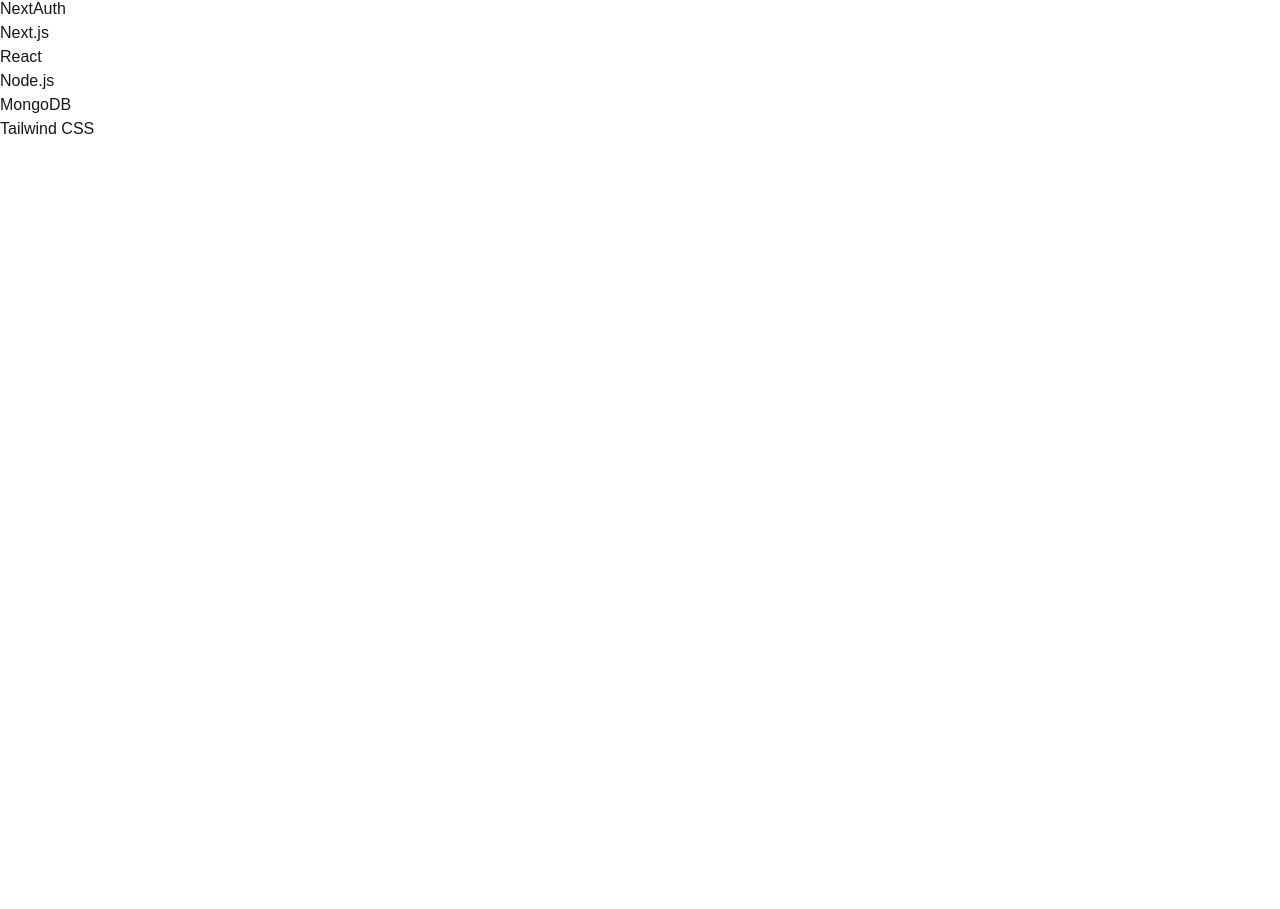
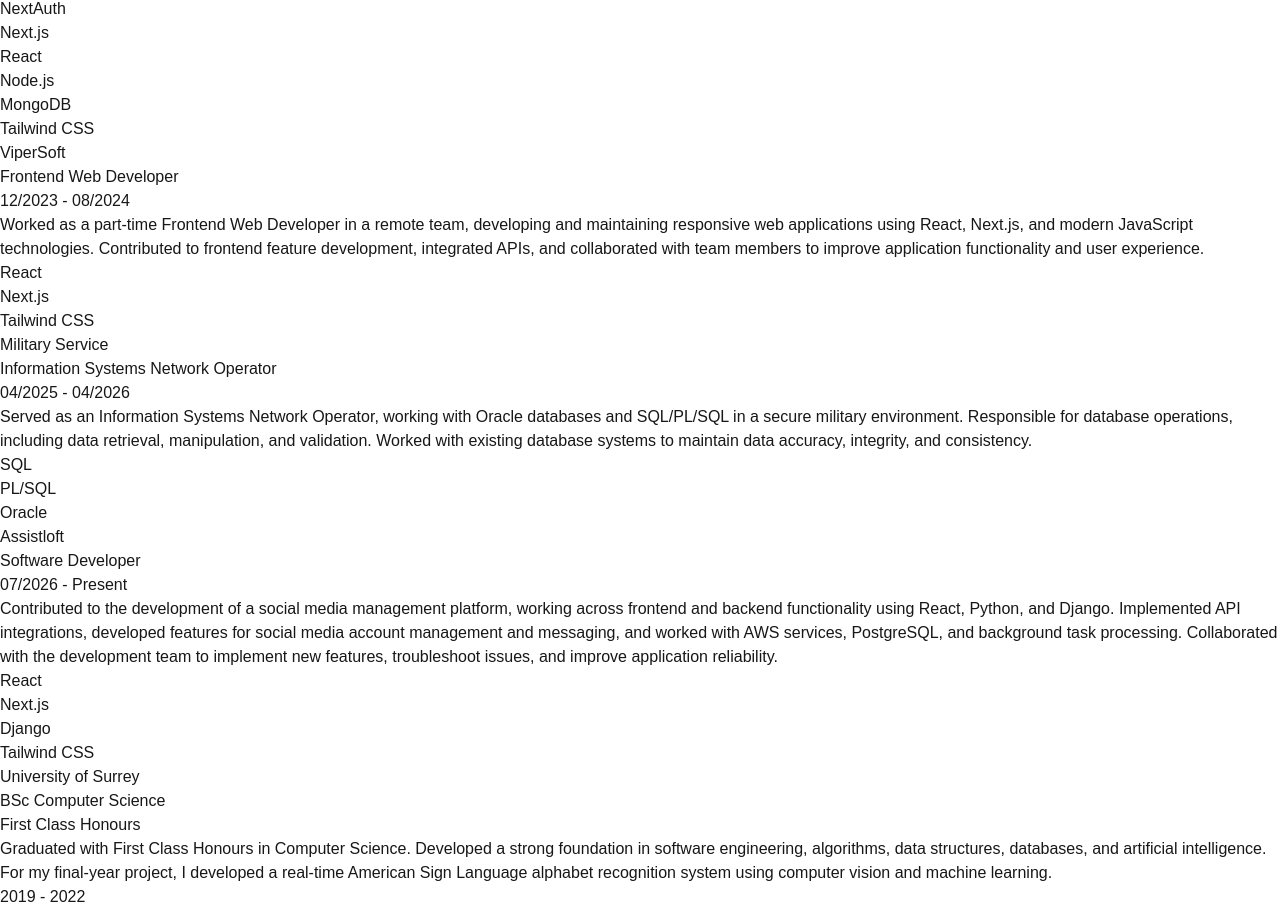
Before and after one commit to Armand2312/portfolio, a Next.js app: page /en in a window 1280 px wide. Shown: the part 415-1324 px from the top of the page. Before the commit the page ends 800 px from the top, so only its background shows below. Built offline with nearby package versions, Linux system fonts and the light colour scheme.

Commit message:
feat: added education & experience sections

```diff
--- a/app/[locale]/page.js
+++ b/app/[locale]/page.js
@@ -1,6 +1,8 @@
 import { getDictionary } from "@/lib/dictionaries";
 import Hero from "@/components/sections/Hero";
 import Projects from "@/components/sections/Projects";
+import Experience from "@/components/sections/Experience";
+import Education from "@/components/sections/Education";
 
 export default async function Home({params}) {
   const {locale} = await params;
@@ -10,6 +12,8 @@ export default async function Home({params}) {
     <main>
       <Hero dictionary={dictionary} />
       <Projects dictionary={dictionary} />
+      <Experience dictionary={dictionary} />
+      <Education dictionary={dictionary} />
     </main>
   );
 }
--- /dev/null
+++ b/components/cards/EducationCard.jsx
@@ -0,0 +1,12 @@
+export default function EducationCard({education, dictionary}) {
+        const content = dictionary.education.items[education.id];
+    return (
+        <article>
+            <h3>{content.title}</h3>
+            <h4>{content.degree}</h4>
+            <p>{content.grade}</p>
+            <p>{content.description}</p>
+            <p>{education.startDate} - {education.endDate}</p>
+        </article>
+    )
+}
--- /dev/null
+++ b/components/cards/ExperienceCard.jsx
@@ -0,0 +1,17 @@
+export default function ExperienceCard({dictionary, experience}) {
+    const content = dictionary.experiences.items[experience.id];
+    return (
+        <article>
+            <h3>{content.title}</h3>
+            <p>{content.job}</p>
+            <p>{experience.startDate} - {experience.endDate ?? dictionary.experiences.present}</p>
+            <p>{content.description}</p>
+            {/* Technologies list */}
+            <ul>
+                {experience.technologies.map((tech) => (
+                    <li key={tech}>{tech}</li>
+                ))}
+            </ul>
+        </article>
+    );
+}
--- a/components/cards/ProjectCard.jsx
+++ b/components/cards/ProjectCard.jsx
@@ -3,7 +3,7 @@
 export default function ProjectCard({ project, dictionary }) {
     const content = dictionary.projects.items[project.id];
     return (
-        <div>
+        <article>
             <h3>{content.title}</h3>
             <p>{content.description}</p>
             {/* Technologies list */}
@@ -12,7 +12,7 @@ export default function ProjectCard({ project, dictionary }) {
                     <li key={tech}>{tech}</li>
                 ))}
             </ul>
-        </div>
+        </article>
     );
 
 }
--- /dev/null
+++ b/components/sections/Education.jsx
@@ -0,0 +1,12 @@
+import { education } from "@/data/education"
+import EducationCard from "../cards/EducationCard"
+
+export default function Education({ dictionary }) {
+    return (
+        <section>
+            {education.map((education) => (
+                <EducationCard key={education.id} education={education} dictionary={dictionary} />
+            ))}
+        </section>
+    )
+}
--- /dev/null
+++ b/components/sections/Experience.jsx
@@ -0,0 +1,13 @@
+import { experiences } from "@/data/experiences";
+import ExperienceCard from "../cards/ExperienceCard";
+
+
+export default function Experience({dictionary}) {
+    return (
+        <section id="experience">
+            {experiences.map((experience) => (
+                <ExperienceCard key={experience.id} dictionary={dictionary} experience={experience}/>
+            ))}
+        </section>
+    )
+}
--- /dev/null
+++ b/data/education.js
@@ -0,0 +1,7 @@
+export const education = [
+    {
+        id: "surrey",
+        startDate: "2019",
+        endDate: "2022",
+    }
+];
--- /dev/null
+++ b/data/experiences.js
@@ -0,0 +1,20 @@
+export const experiences = [
+    {
+        id: "vipersoft",
+        startDate: "12/2023",
+        endDate: "08/2024",
+        technologies: ["React", "Next.js", "Tailwind CSS"],
+    },
+    {
+        id: "military",
+        startDate: "04/2025",
+        endDate: "04/2026",
+        technologies: ["SQL", "PL/SQL", "Oracle"]
+    },
+    {
+        id: "assistloft",
+        startDate: "07/2026",
+        endDate: null,
+        technologies: ["React", "Next.js", "Django", "Tailwind CSS"]
+    }
+]
--- a/dictionaries/en.json
+++ b/dictionaries/en.json
@@ -25,5 +25,39 @@
                 "description": "A full-featured e-commerce storefront built with React, Node.js, and MongoDB. It includes product listings, shopping cart functionality, and payment processing using Stripe."
             }
         }
+    },
+    "experiences": {
+        "title": "My journey",
+        "experience": "Experience",
+        "present": "Present",
+        "items": {
+            "vipersoft": {
+                "title": "ViperSoft",
+                "job": "Frontend Web Developer",
+                "description": "Worked as a part-time Frontend Web Developer in a remote team, developing and maintaining responsive web applications using React, Next.js, and modern JavaScript technologies. Contributed to frontend feature development, integrated APIs, and collaborated with team members to improve application functionality and user experience."
+            },
+            "military": {
+                "title": "Military Service",
+                "job": "Information Systems Network Operator",
+                "description": "Served as an Information Systems Network Operator, working with Oracle databases and SQL/PL/SQL in a secure military environment. Responsible for database operations, including data retrieval, manipulation, and validation. Worked with existing database systems to maintain data accuracy, integrity, and consistency."
+            },
+            "assistloft": {
+                "title": "Assistloft",
+                "job": "Software Developer",
+                "description": "Contributed to the development of a social media management platform, working across frontend and backend functionality using React, Python, and Django. Implemented API integrations, developed features for social media account management and messaging, and worked with AWS services, PostgreSQL, and background task processing. Collaborated with the development team to implement new features, troubleshoot issues, and improve application reliability."
+            }
+        }
+    },
+    "education": {
+    "title": "Academic Foundation",
+    "label": "Education",
+    "items": {
+        "surrey": {
+            "title": "University of Surrey",
+            "degree": "BSc Computer Science",
+            "grade": "First Class Honours",
+            "description": "Graduated with First Class Honours in Computer Science. Developed a strong foundation in software engineering, algorithms, data structures, databases, and artificial intelligence. For my final-year project, I developed a real-time American Sign Language alphabet recognition system using computer vision and machine learning."
+        }
     }
 }
+}
--- a/dictionaries/tr.json
+++ b/dictionaries/tr.json
@@ -25,5 +25,39 @@
                 "description": "React, Node.js ve MongoDB kullanılarak geliştirilmiş kapsamlı bir e-ticaret uygulaması. Ürün listeleme, alışveriş sepeti ve Stripe üzerinden ödeme işlemleri gibi özellikler içerir."
             }
         }
+    },
+    "experiences": {
+        "title": "Kariyer Yolculuğum",
+        "experience": "İş Deneyimi",
+        "present": "Devam Ediyor",
+        "items": {
+            "vipersoft": {
+                "title": "ViperSoft",
+                "job": "Frontend Web Geliştirici",
+                "description": "Uzaktan çalışan bir ekibin parçası olarak yarı zamanlı Frontend Web Geliştirici pozisyonunda görev aldım. React, Next.js ve modern JavaScript teknolojilerini kullanarak duyarlı web arayüzlerinin geliştirilmesi ve bakımında çalıştım. Yeni özelliklerin geliştirilmesine, API entegrasyonlarına ve uygulamaların işlevselliğinin ve kullanıcı deneyiminin iyileştirilmesine katkıda bulundum."
+            },
+            "military": {
+                "title": "Askerlik Hizmeti",
+                "job": "Bilgi Sistem Ağ İşletmeni",
+                "description": "Askerlik hizmetim süresince Bilgi Sistemleri Ağ Operatörü olarak görev aldım. Güvenli bir askeri ortamda Oracle veritabanları ve SQL/PL/SQL teknolojileriyle çalıştım. Veri sorgulama, düzenleme ve doğrulama işlemlerini gerçekleştirerek mevcut veritabanı sistemlerindeki verilerin doğruluğunun, bütünlüğünün ve tutarlılığının korunmasına katkıda bulundum."
+            },
+            "assistloft": {
+                "title": "Assistloft",
+                "job": "Yazılım Geliştirici",
+                "description": "React, Python ve Django teknolojilerini kullanarak bir sosyal medya yönetim platformunun frontend ve backend geliştirme süreçlerine katkıda bulundum. API entegrasyonları gerçekleştirdim, sosyal medya hesap yönetimi ve mesajlaşma özellikleri üzerinde çalıştım. AWS servisleri, PostgreSQL ve arka plan görev işleme sistemleriyle deneyim kazandım. Yeni özelliklerin geliştirilmesi, hataların giderilmesi ve uygulamanın güvenilirliğinin artırılması için geliştirme ekibiyle birlikte çalıştım."
+            }
+        }
+    },
+    "education": {
+    "title": "Akademik Temellerim",
+    "label": "Eğitim",
+    "items": {
+        "surrey": {
+            "title": "Surrey Üniversitesi",
+            "degree": "Bilgisayar Bilimleri Lisans",
+            "grade": "Birinci Sınıf Onur Derecesi (First Class Honours)",
+            "description": "Bilgisayar Bilimleri bölümünden Birinci Sınıf Onur Derecesi ile mezun oldum. Yazılım mühendisliği, algoritmalar, veri yapıları, veritabanları ve yapay zekâ alanlarında güçlü bir temel edindim. Tez projem kapsamında bilgisayarlı görü ve makine öğrenmesi kullanarak gerçek zamanlı Amerikan İşaret Dili alfabesi tanıma sistemi geliştirdim."
+        }
     }
 }
+}
```
